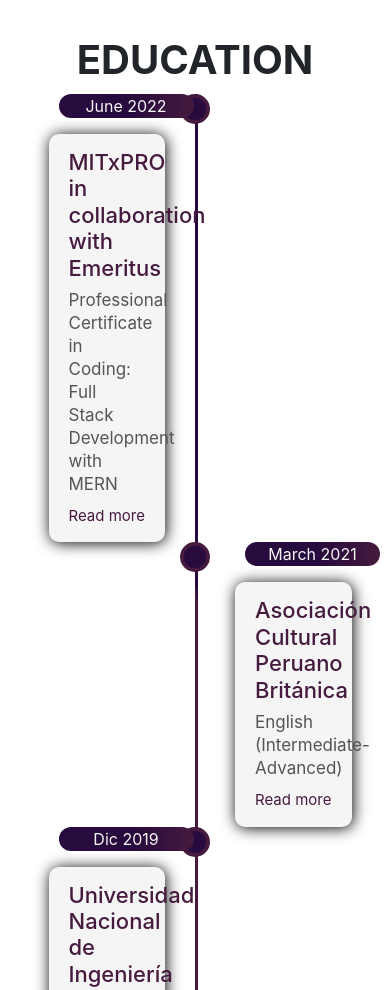
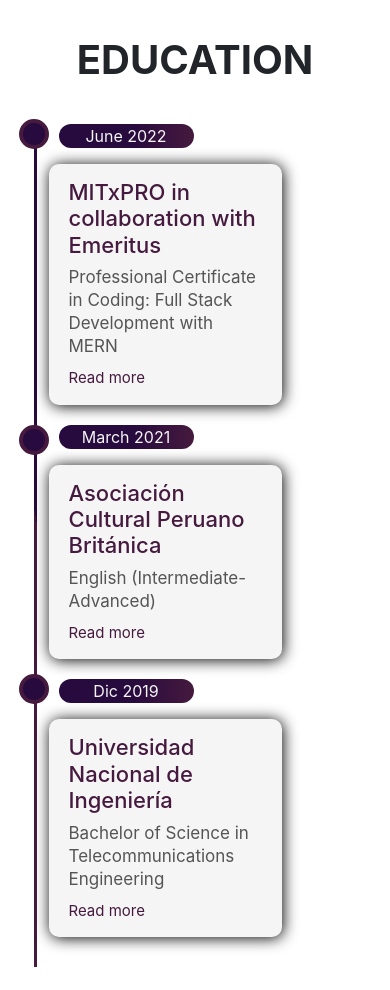
Before and after one commit to melanierolo/Portfolio, a website: page about.html in a window 390 px wide. Shown: the part 960-1950 px from the top of the page. Drawn offline with nearby package versions, Linux system fonts and the light colour scheme.

Commit message:
added timeline responsive

```diff
--- a/src/styles/style_timeline.css
+++ b/src/styles/style_timeline.css
@@ -31,7 +31,7 @@
   width: 3px;
   left: 50%;
   background-image: linear-gradient(260deg, #270a3e 46%, #451a3e 10%);
-  transform: translateY(-40px);
+  transform: translateY(0px);
 }
 .timeline__container ul {
   list-style: none;
@@ -44,7 +44,7 @@
   background-color: whitesmoke;
   box-shadow: 1px 1px 15px#000;
   border-radius: 10px;
-  margin-bottom: 40px;
+  margin: 30px 0 30px 0;
 }
 
 .timeline__container ul li:nth-child(odd) {
@@ -102,7 +102,7 @@
   border: 4px solid #451a3e;
   border-radius: 50%;
   transform: translateX(-50px);
-  top: -40px;
+  top: -45px;
   right: -95px;
 }
 
@@ -118,3 +118,28 @@
   top: -40px;
   left: -5px;
 }
+
+/* responsive */
+@media (max-width: 767px) {
+  /*container*/
+  .timeline__container ul li:nth-child(odd) {
+    width: 100%;
+  }
+  .timeline__container ul li:nth-child(even) {
+    width: 100%;
+    transform: translateX(-50px);
+  }
+  /*line */
+  .timeline__container::before {
+    left: -25px;
+  }
+
+  /*timeline - circle*/
+  .timeline__container ul li:nth-child(odd)::before {
+    right: auto;
+  }
+
+  .timeline__container ul li:nth-child(even)::before {
+    left: 20px;
+  }
+}
```
